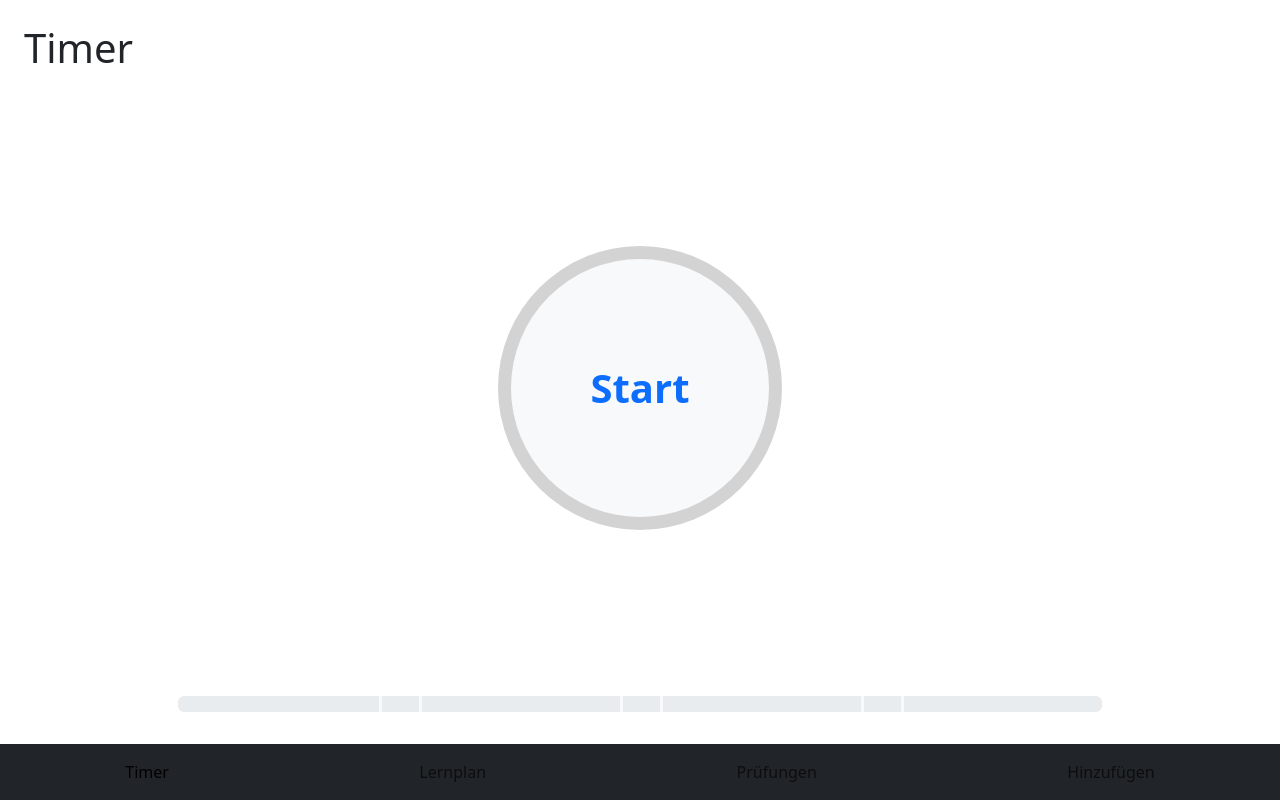
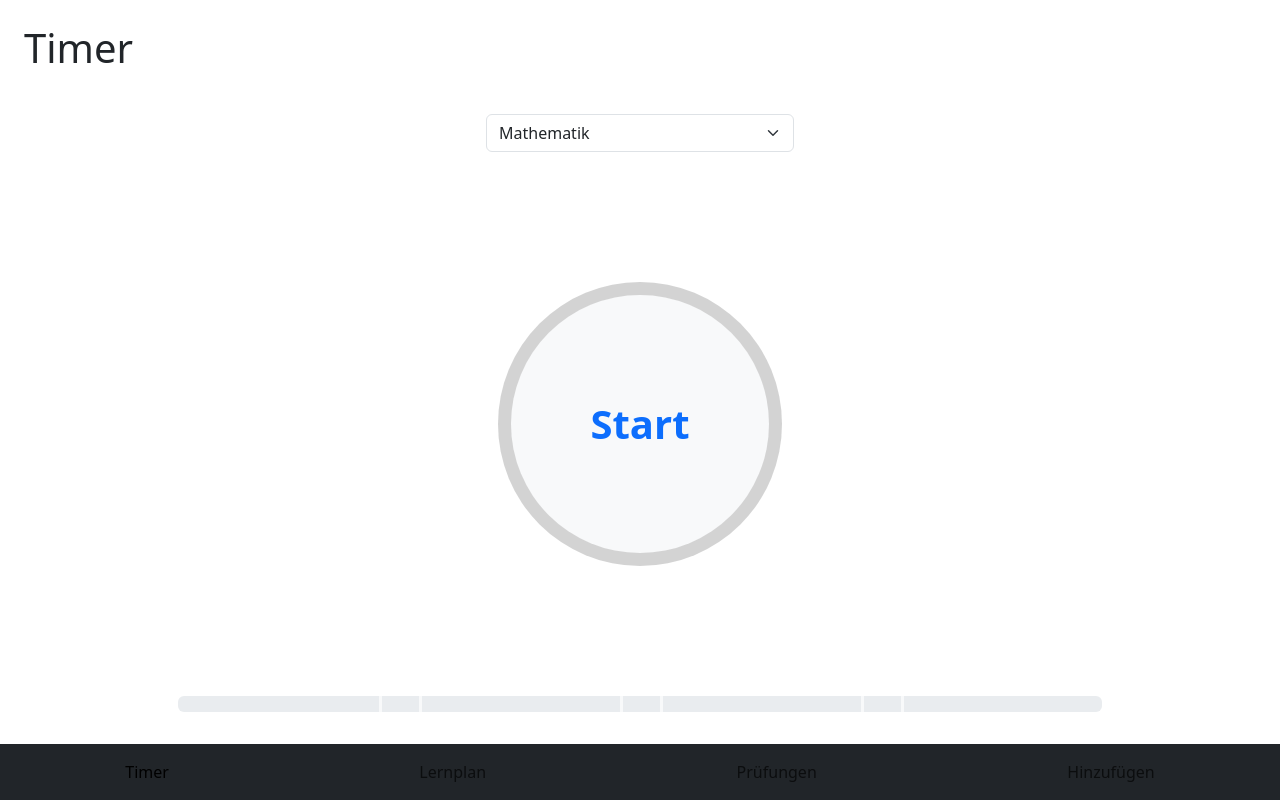
Before and after one commit to cdehnert18/Lernhelfer, a Vue app: page / in a window 1280 px wide. Built offline with nearby package versions, Linux system fonts and the light colour scheme; the HTML template or start-up script is replaced by a standard one.

Commit message:
add select field

```diff
--- a/src/views/TimerView.vue
+++ b/src/views/TimerView.vue
@@ -88,8 +88,13 @@ export default {
 <template>
   <div class="d-flex flex-column p-4 justify-content-between" style="height: 92vh;">
     <h1>Timer</h1>
-
-    <div class="d-flex justify-content-center align-items-center h-75" style="position: relative;">
+    <div class="d-flex justify-content-center" style="margin-top: 20px">
+      <select class="form-select w-25">
+        <option selected>Mathematik</option>
+        <option>Geschichte</option>
+      </select>
+    </div>
+    <div class="d-flex justify-content-center align-items-center h-75" style="position: relative">
       <!-- Hintergrundkreis -->
       <div class="rounded-circle z-1 bg-light h-50 aspect-ratio-1" @click="toggleTimer"></div>
       <!-- Timertext -->
@@ -105,6 +110,8 @@ export default {
       ></div>
     </div>
 
+
+    <!-- Fortschrittsbalken des Lerblockes-->
     <div class="d-flex justify-content-center">
       <div class="progress w-75 position-relative">
         <div
```
